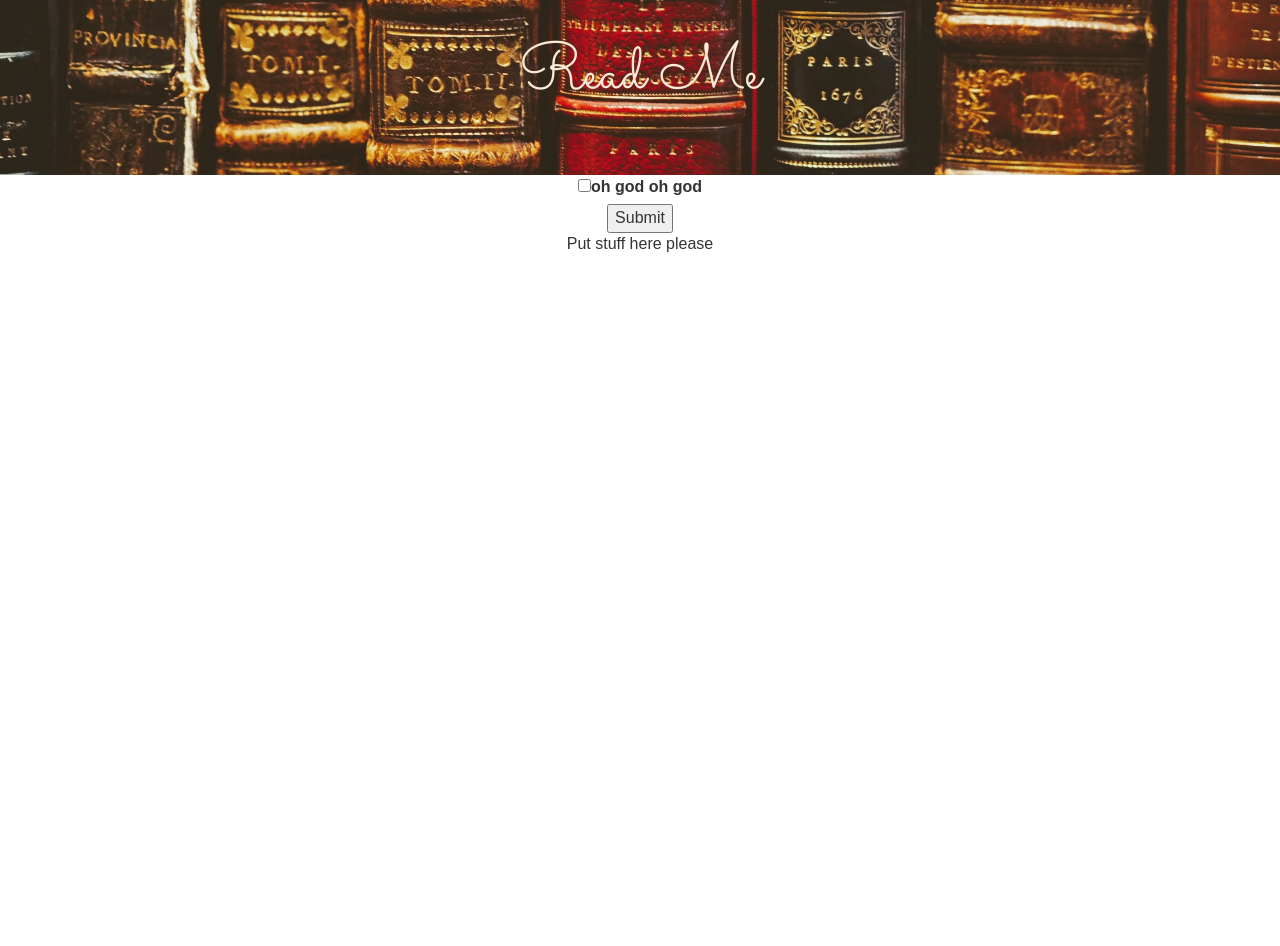
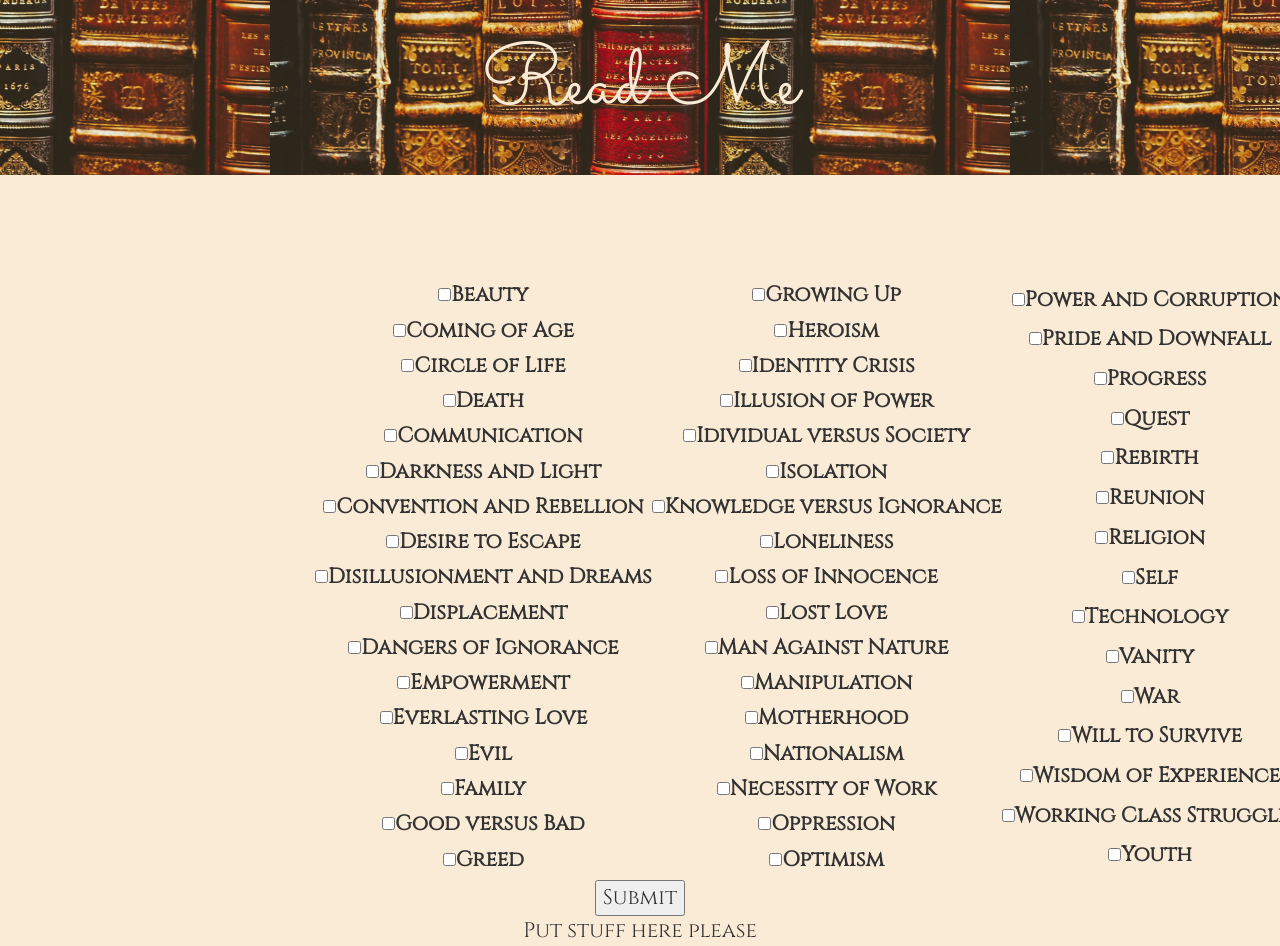
Before and after one commit to EyeRoe/Read-Me, a React (Create React App) app: page / in a window 1280 px wide. Before the commit the page ends 800 px from the top, so only its background shows below. Built offline with nearby package versions, Linux system fonts and the light colour scheme.

Commit message:
created list with columns

```diff
--- a/src/App.css
+++ b/src/App.css
@@ -5,11 +5,28 @@ html, body, #root{
 .App {
   text-align: center;
   font-size: 16px;
+  background-color: antiquewhite;
+  font-family: 'Cinzel', cursive;
+  font-size: 1.5em;
 }
 
 .App-logo {
   animation: App-logo-spin infinite 20s linear;
   height: 80px;
+}
+.poop{
+  display: flex;
+  flex-wrap: wrap;
+  flex-direction: column;
+  justify-content: space-evenly;
+  height: 600px;
+  max-width: 90%;
+  margin-right: 15em;
+  margin-left: 15em;
+  margin-top: 5em;
+}
+.checkBoxes{
+  align-self: left;
 }
 
 .App-header {
--- a/src/components/App.js
+++ b/src/components/App.js
@@ -8,9 +8,11 @@ class App extends Component {
     return (
       <div className="App">
         <Header text="Read Me" />
-        <div className="selectionArea">
+        <grid>
+          <row>
           <Form text="oh god oh god" />
-        </div>
+          </row>
+        </grid>
         <p>Put stuff here please</p>
       </div>
     );
--- a/src/components/Form.js
+++ b/src/components/Form.js
@@ -1,18 +1,47 @@
 import React, { Component } from 'react';
 
 class Form extends Component {
+
+  generateCheckbox(arr) {
+    var buttons = [];
+
+    for (var i = 0; i < arr.length; i++) {
+      let currentTheme = arr[i]
+      buttons.push(<div className="checkBoxes"><input type="checkbox" id={currentTheme} name={currentTheme} value={currentTheme}></input><label for={currentTheme}>{currentTheme}</label></div>)
+    }
+    console.log(buttons)
+    return buttons
+  }
+  // spliceTheArray(arr) {
+  //   var arrayOfArrays = []
+
+  //   while (arr.length) {
+  //     arrayOfArrays.push(arr.splice(0, 10));
+  //   }
+
+  //   return arrayOfArrays
+  // }
+  generateForm() {
+    var themes = ["Beauty", "Coming of Age", "Circle of Life", "Death", "Communication", "Darkness and Light", "Convention and Rebellion", "Desire to Escape", "Disillusionment and Dreams", "Displacement", "Dangers of Ignorance", "Empowerment", "Everlasting Love", "Evil", "Family", "Good versus Bad", "Greed", "Growing Up", "Heroism", "Identity Crisis", "Illusion of Power", "Idividual versus Society", "Isolation", "Knowledge versus Ignorance", "Loneliness", "Loss of Innocence", "Lost Love", "Man Against Nature", "Manipulation", "Motherhood", "Nationalism", "Necessity of Work", "Oppression", "Optimism", "Power and Corruption", "Pride and Downfall", "Progress", "Quest", "Rebirth", "Reunion", "Religion", "Self", "Technology", "Vanity", "War", "Will to Survive", "Wisdom of Experience", "Working Class Struggles", "Youth"];
+
+
+    return this.generateCheckbox(themes)
+  }
+
+
   render() {
     return (
       <div>
         <form>
-          <input type="checkbox" id="checkbox1" name="heck" value="nothing"></input>
-          <label for="checkbox1">{this.props.text}</label>
+        <div className="poop">
+          {this.generateForm()}
+          </div>
           <div>
-          <button type="submit">Submit</button>
+            <button type="submit">Submit</button>
           </div>
         </form>
       </div>
-      )
+    )
   }
 }
 
```
